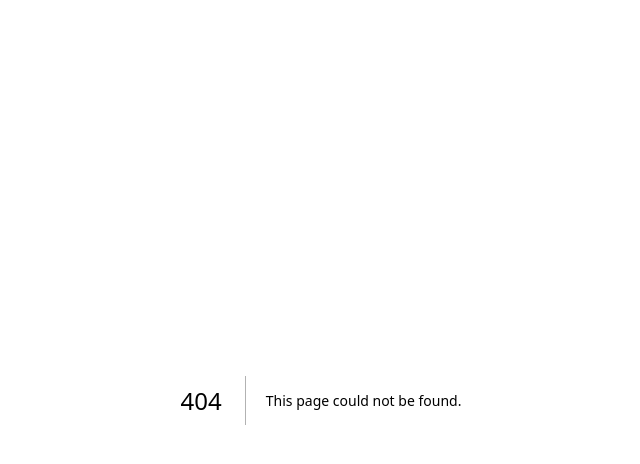
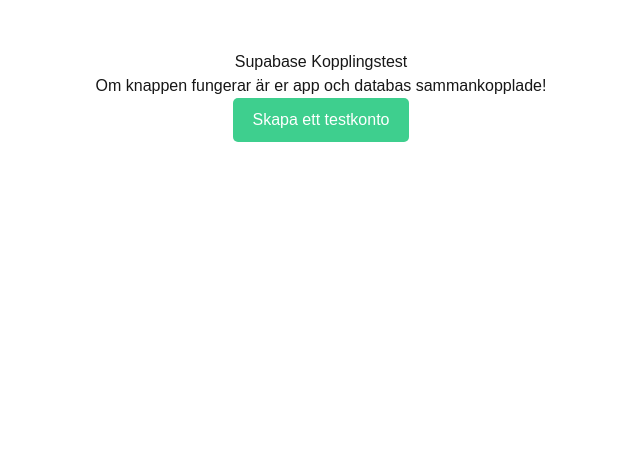
Before and after one commit to Masten11/Agile-software-project---Group-20, a Next.js app: page /auth-test in a window 1280 px wide. Before the commit this address had no page. Shown: the top 464 px of the page, without its empty margins (319-959 px from the left). Built offline with nearby package versions, Linux system fonts and the light colour scheme; no server answers.

Commit message:
connectat databas med app

```diff
--- /dev/null
+++ b/app/auth-test/page.tsx
@@ -0,0 +1,46 @@
+'use client'
+import { supabase } from '@/utils/supabase'
+import { useState } from 'react'
+
+export default function AuthTest() {
+  const [loading, setLoading] = useState(false)
+
+  const handleTestSignup = async () => {
+    setLoading(true)
+    // Detta försöker skapa en användare i ditt Supabase-projekt
+    const { data, error } = await supabase.auth.signUp({
+      email: 'hej@mats.se',
+      password: 'testlosenord123',
+    })
+
+    if (error) {
+      alert('Något gick fel: ' + error.message)
+    } else {
+      alert('Succé! Kopplingen fungerar. Kolla din Supabase Dashboard under Authentication > Users.')
+      console.log('Användardata:', data)
+    }
+    setLoading(false)
+  }
+
+  return (
+    <div style={{ padding: '50px', textAlign: 'center', fontFamily: 'sans-serif' }}>
+      <h1>Supabase Kopplingstest</h1>
+      <p>Om knappen fungerar är er app och databas sammankopplade!</p>
+      <button
+        onClick={handleTestSignup}
+        disabled={loading}
+        style={{
+          padding: '10px 20px',
+          fontSize: '16px',
+          cursor: loading ? 'not-allowed' : 'pointer',
+          backgroundColor: '#3ecf8e',
+          color: 'white',
+          border: 'none',
+          borderRadius: '5px'
+        }}
+      >
+        {loading ? 'Skickar...' : 'Skapa ett testkonto'}
+      </button>
+    </div>
+  )
+}
--- a/package.json
+++ b/package.json
@@ -9,6 +9,9 @@
     "lint": "eslint"
   },
   "dependencies": {
+    "@supabase/auth-helpers-nextjs": "^0.15.0",
+    "@supabase/ssr": "^0.10.2",
+    "@supabase/supabase-js": "^2.104.0",
     "next": "16.2.4",
     "react": "19.2.4",
     "react-dom": "19.2.4"
--- /dev/null
+++ b/utils/supabase.ts
@@ -0,0 +1,7 @@
+import { createBrowserClient } from '@supabase/ssr'
+
+// Vi skapar en klient som hämtar nycklarna direkt från din .env.local fil
+export const supabase = createBrowserClient(
+  process.env.NEXT_PUBLIC_SUPABASE_URL!,
+  process.env.NEXT_PUBLIC_SUPABASE_ANON_KEY!
+)
```
Also changed, not shown: 1 other file (tests, documents, lock files or other folders).
